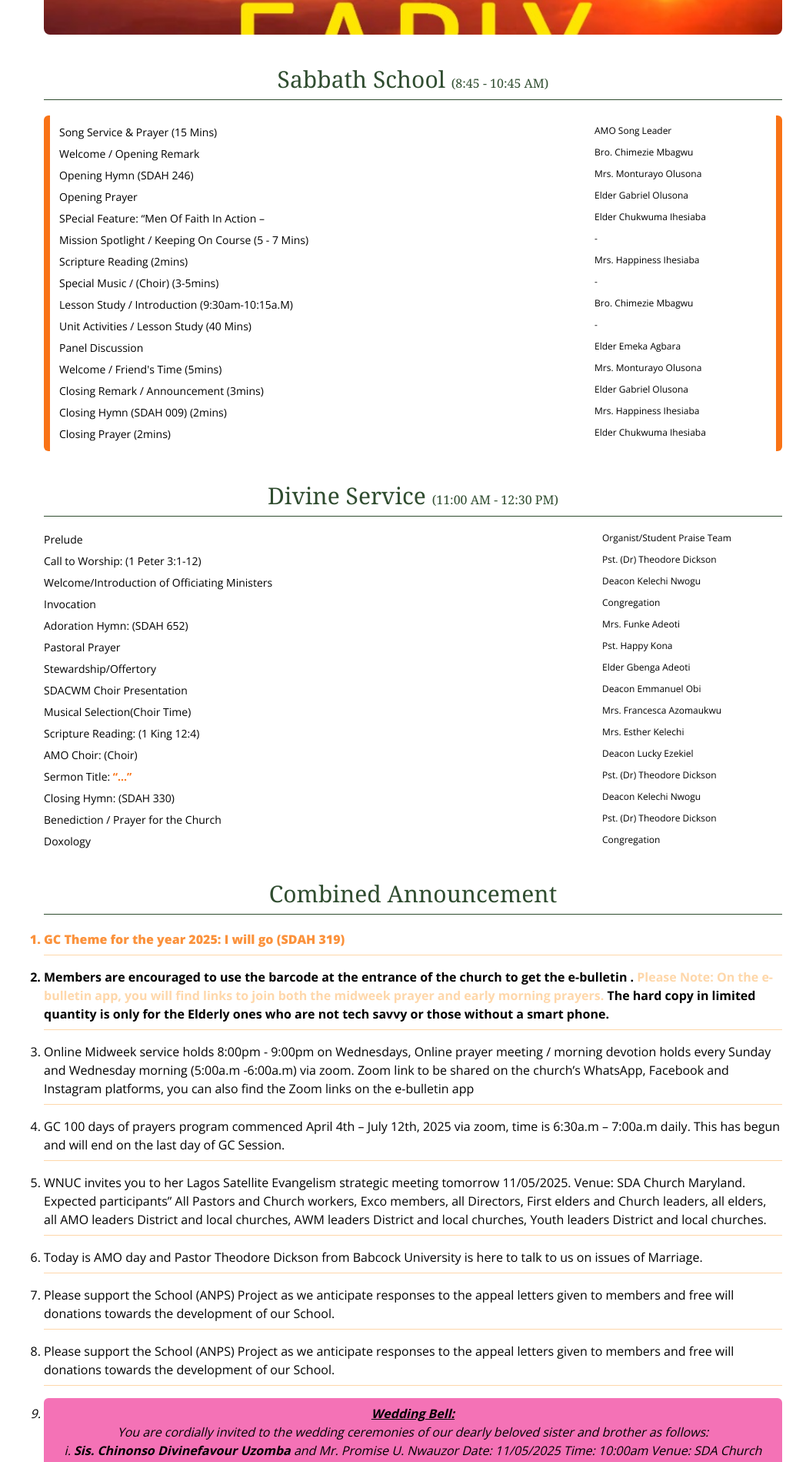
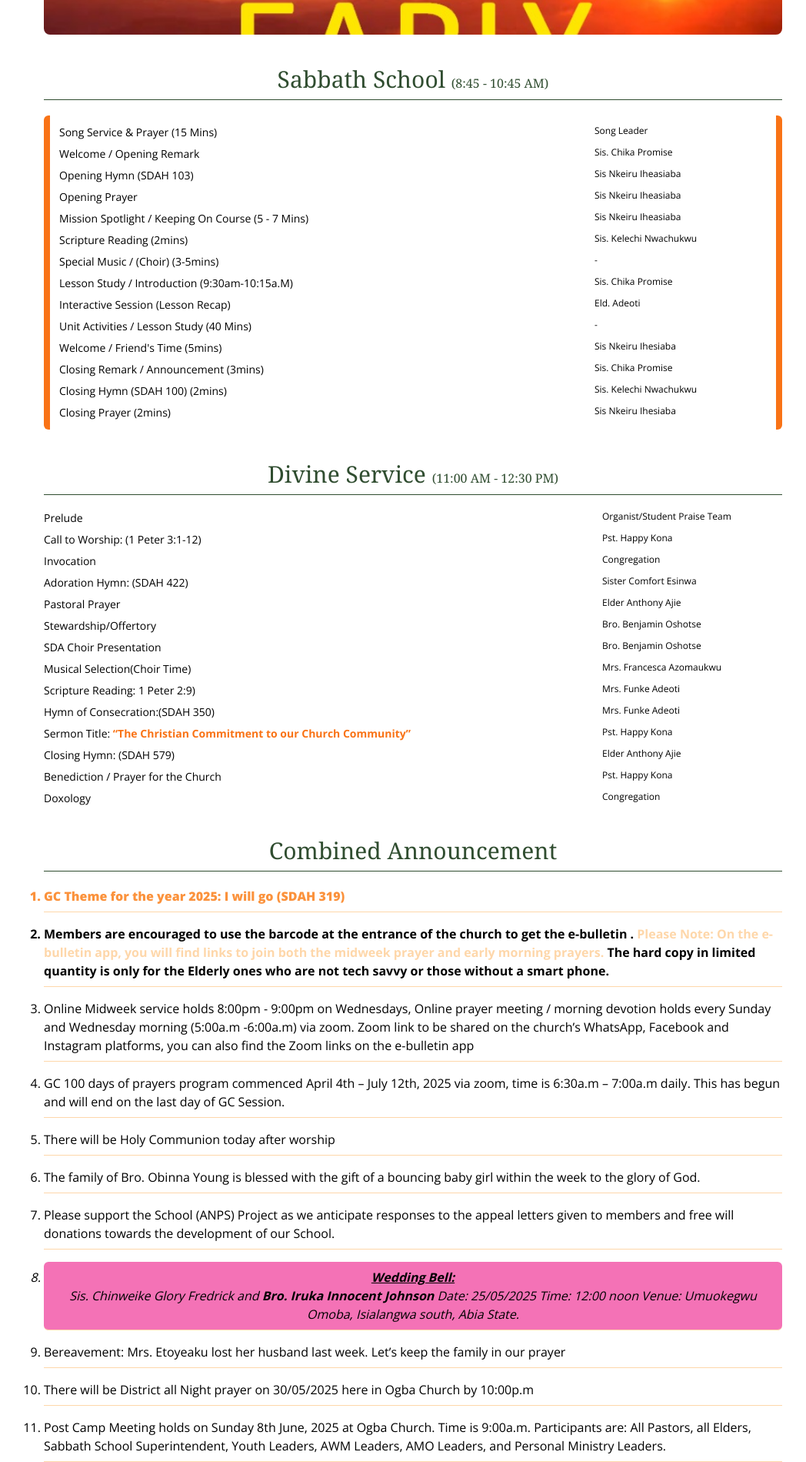
Before and after one commit to solomonsunday/SDAOGBACHURCHEBULLETIN, a Next.js app: page / in a window 1280 px wide. Shown: the part 860-2759 px from the top of the page at 77% size, without its empty margins (103-1151 px from the left). Built offline with nearby package versions, Linux system fonts and the light colour scheme; a web font is replaced by a local one.

Commit message:
updated for this sabbath

```diff
--- a/src/components/Programs/Announcement.tsx
+++ b/src/components/Programs/Announcement.tsx
@@ -35,47 +35,41 @@ const Announcement = () => {
             end on the last day of GC Session.
           </li>
           <li className="pb-2 border-b border-orange-200">
-            WNUC invites you to her Lagos Satellite Evangelism strategic meeting
-            tomorrow 11/05/2025. Venue: SDA Church Maryland. Expected
-            participants” All Pastors and Church workers, Exco members, all
-            Directors, First elders and Church leaders, all elders, all AMO
-            leaders District and local churches, AWM leaders District and local
-            churches, Youth leaders District and local churches.
+            There will be Holy Communion today after worship
           </li>
           <li className="pb-2 border-b border-orange-200">
-            Today is AMO day and Pastor Theodore Dickson from Babcock University
-            is here to talk to us on issues of Marriage.
+            The family of Bro. Obinna Young is blessed with the gift of a
+            bouncing baby girl within the week to the glory of God.
           </li>
           <li className="pb-2 border-b border-orange-200">
             Please support the School (ANPS) Project as we anticipate responses
             to the appeal letters given to members and free will donations
             towards the development of our School.
           </li>
-          <li className="pb-2 border-b border-orange-200">
-            Please support the School (ANPS) Project as we anticipate responses
-            to the appeal letters given to members and free will donations
-            towards the development of our School.
-          </li>{" "}
           <li className="pb-2 border-b border-orange-200 italic bg-pink-400 rounded-md text-center p-2">
             <span className="font-bold capitalize underline">
               Wedding Bell:
               <br />{" "}
             </span>
-            You are cordially invited to the wedding ceremonies of our dearly
-            beloved sister and brother as follows:
-            <br /> i.{" "}
-            <span className="font-bold">
-              Sis. Chinonso Divinefavour Uzomba{" "}
-            </span>
-            and Mr. Promise U. Nwauzor Date: 11/05/2025 Time: 10:00am Venue: SDA
-            Church Iheorji Umuogele District Aba, Abia State.
-            <br />
-            <br />
-            ii. Sis. Chinweike Glory Fredrick and{" "}
-            <span className="font-bold">Bro. Iruka Innocent Johnson</span>
+            Sis. Chinweike Glory Fredrick and{" "}
+            <span className="font-bold">Bro. Iruka Innocent Johnson </span>
             Date: 25/05/2025 Time: 12:00 noon Venue: Umuokegwu Omoba, Isialangwa
             south, Abia State.
           </li>
+          <li className="pb-2 border-b border-orange-200">
+            Bereavement: Mrs. Etoyeaku lost her husband last week. Let’s keep
+            the family in our prayer
+          </li>{" "}
+          <li className="pb-2 border-b border-orange-200">
+            There will be District all Night prayer on 30/05/2025 here in Ogba
+            Church by 10:00p.m
+          </li>{" "}
+          <li className="pb-2 border-b border-orange-200">
+            Post Camp Meeting holds on Sunday 8th June, 2025 at Ogba Church.
+            Time is 9:00a.m. Participants are: All Pastors, all Elders, Sabbath
+            School Superintendent, Youth Leaders, AWM Leaders, AMO Leaders, and
+            Personal Ministry Leaders.
+          </li>{" "}
           <li className="pb-2 border-b border-orange-200">
             LMC AMO one day retreat is May 25th, 2025. Registration is ₦5,000
             with bag, ₦3,000 without bag.
--- a/src/components/Programs/DivineService.tsx
+++ b/src/components/Programs/DivineService.tsx
@@ -14,43 +14,43 @@ const DivineService = () => {
           <div className="col-span-3 text-sm">
             Call to Worship: (1 Peter 3:1-12)
           </div>
-          <div className="text-xs"> Pst. (Dr) Theodore Dickson</div>
-          <div className="col-span-3 text-sm">
+          <div className="text-xs">Pst. Happy Kona</div>
+          {/* <div className="col-span-3 text-sm">
             {" "}
             Welcome/Introduction of Officiating Ministers
           </div>
-          <div className="text-xs"> Deacon Kelechi Nwogu</div>
+          <div className="text-xs"> Deacon Kelechi Nwogu</div> */}
           <div className="col-span-3 text-sm"> Invocation</div>
           <div className="text-xs">Congregation</div>
-          <div className="col-span-3 text-sm">Adoration Hymn: (SDAH 652)</div>
-          <div className="text-xs"> Mrs. Funke Adeoti</div>
+          <div className="col-span-3 text-sm">Adoration Hymn: (SDAH 422)</div>
+          <div className="text-xs">  Sister Comfort Esinwa</div>
           <div className="col-span-3 text-sm"> Pastoral Prayer</div>
-          <div className="text-xs"> Pst. Happy Kona</div>
+          <div className="text-xs"> Elder Anthony Ajie</div>
           <div className="col-span-3 text-sm"> Stewardship/Offertory </div>
-          <div className="text-xs">Elder Gbenga Adeoti</div>
-          <div className="col-span-3 text-sm">SDACWM Choir Presentation</div>
-          <div className="text-xs"> Deacon Emmanuel Obi</div>
+          <div className="text-xs"> Bro. Benjamin Oshotse</div>
+          <div className="col-span-3 text-sm">SDA Choir Presentation</div>
+          <div className="text-xs">  Bro. Benjamin Oshotse</div>
 
           <div className="col-span-3 text-sm">
             Musical Selection(Choir Time)
           </div>
           <div className="text-xs">Mrs. Francesca Azomaukwu</div>
           <div className="col-span-3 text-sm">
-            Scripture Reading: (1 King 12:4)
+            Scripture Reading: 1 Peter 2:9)
           </div>
-          <div className="text-xs">Mrs. Esther Kelechi</div>
-          <div className="col-span-3 text-sm">AMO Choir: (Choir)</div>
-          <div className="text-xs"> Deacon Lucky Ezekiel</div>
+          <div className="text-xs"> Mrs. Funke Adeoti</div>
+          <div className="col-span-3 text-sm">Hymn of Consecration:(SDAH 350)</div>
+          <div className="text-xs">Mrs. Funke Adeoti</div>
           <div className="col-span-3 text-sm">
-            Sermon Title: <span className="font-bold text-orange-500"> “...”</span>
+            Sermon Title: <span className="font-bold text-orange-500"> “The Christian Commitment to our Church Community”</span>
           </div>
-          <div className="text-xs">Pst. (Dr) Theodore Dickson</div>
-          <div className="col-span-3 text-sm">Closing Hymn: (SDAH 330) </div>
-          <div className="text-xs"> Deacon Kelechi Nwogu</div>
+          <div className="text-xs">Pst. Happy Kona</div>
+          <div className="col-span-3 text-sm">Closing Hymn: (SDAH 579) </div>
+          <div className="text-xs">Elder Anthony Ajie</div>
           <div className="col-span-3 text-sm">
             Benediction / Prayer for the Church
           </div>
-          <div className="text-xs"> Pst. (Dr) Theodore Dickson</div>
+          <div className="text-xs"> Pst. Happy Kona</div>
           <div className="col-span-3 text-sm">Doxology</div>
           <div className="text-xs"> Congregation</div>
         </div>
--- a/src/components/Programs/PastorDesk.tsx
+++ b/src/components/Programs/PastorDesk.tsx
@@ -10,17 +10,11 @@ const PastorDesk = () => {
         <div className="space-y-3">
           <div className="text-lg font-semibold underline">
             <p className="dark:text-white">
-              Ellen G. White, Counsels for the Church, 261
+             Romans 12:9-11(ESV)
             </p>
           </div>
           <p className="text-orange-500">
-            “God made from the man a woman, to be a companion and helpmeet for
-            him, to be one with him, to cheer encourage, and bless him, he in
-            his turn to be her strong helper. All who enter into matrimonial
-            relations with a holy purpose – the husband to obtain the pure
-            affections of a woman’s heart, the wife to soften and improve her
-            husband’s character and give completeness-fulfil God’s purpose for
-            them."
+            “Let love be genuine. Abhor what is evil; hold fast to what is good. Love one another with brotherly affection. Outdo one another in showing honor. Do not be slothful in zeal, be fervent in spirit, serve the Lord."
           </p>
         </div>
       </section>
--- a/src/components/Programs/SabbathSchool.tsx
+++ b/src/components/Programs/SabbathSchool.tsx
@@ -12,31 +12,31 @@ const SabbathSchool = () => {
           {" "}
           Song service & Prayer (15 Mins)
         </div>
-        <div className="text-xs capitalize">AMO Song Leader</div>
+        <div className="text-xs capitalize">Song Leader</div>
         <div className="col-span-3 text-sm capitalize">
           Welcome / Opening Remark
         </div>
-        <div className="text-xs">Bro. Chimezie Mbagwu</div>
+        <div className="text-xs">Sis. Chika Promise</div>
         <div className="col-span-3 text-sm capitalize">
-          Opening Hymn (SDAH 246)
+          Opening Hymn (SDAH 103)
         </div>
-        <div className="text-xs capitalize">Mrs. Monturayo Olusona </div>
+        <div className="text-xs capitalize">Sis Nkeiru Iheasiaba </div>
         <div className="col-span-3 text-sm capitalize">Opening Prayer</div>
-        <div className="text-xs">Elder Gabriel Olusona</div>
-        <div className="col-span-3 text-sm capitalize">
+        <div className="text-xs">Sis Nkeiru Iheasiaba</div>
+        {/* <div className="col-span-3 text-sm capitalize">
           SPecial Feature: “Men of Faith in Action –{" "}
         </div>
-        <div className="text-xs"> Elder Chukwuma Ihesiaba</div>
+        <div className="text-xs"> Elder Chukwuma Ihesiaba</div> */}
 
         <div className="col-span-3 text-sm capitalize">
           {" "}
           Mission Spotlight / Keeping on Course (5 - 7 Mins)
         </div>
-        <div className="text-xs capitalize"> - </div>
+        <div className="text-xs capitalize"> Sis Nkeiru Iheasiaba </div>
         <div className="col-span-3 text-sm capitalize">
           Scripture Reading (2mins){" "}
         </div>
-        <div className="text-xs capitalize">Mrs. Happiness Ihesiaba</div>
+        <div className="text-xs capitalize"> Sis. Kelechi Nwachukwu</div>
         <div className="col-span-3 text-sm capitalize">
           {" "}
           Special Music / (Choir) (3-5mins)
@@ -45,22 +45,22 @@ const SabbathSchool = () => {
         <div className="col-span-3 text-sm capitalize">
           Lesson Study / Introduction (9:30am-10:15a.m)
         </div>
-        <div className="text-xs capitalize">Bro. Chimezie Mbagwu </div>
-        {/* <div className="col-span-3 text-sm capitalize">
+        <div className="text-xs capitalize">Sis. Chika Promise </div>
+        <div className="col-span-3 text-sm capitalize">
           {" "}
-          Interactive Session (Quarters Recap)
+          Interactive Session (Lesson Recap)
         </div>
-        <div className="text-xs capitalize">Bro. Chimezie Mbagwu </div> */}
+        <div className="text-xs capitalize"> Eld. Adeoti </div>
         <div className="col-span-3 text-sm capitalize">
           Unit Activities / Lesson Study (40 Mins)
         </div>
         <div className="text-xs capitalize">-</div>
-        <div className="col-span-3 text-sm capitalize">Panel Discussion</div>
-        <div className="text-xs capitalize">Elder Emeka Agbara</div>
+        {/* <div className="col-span-3 text-sm capitalize">Panel Discussion</div>
+        <div className="text-xs capitalize">Elder Emeka Agbara</div> */}
         <div className="col-span-3 text-sm capitalize">
           Welcome / Friend's time (5mins)
         </div>
-        <div className="text-xs capitalize">Mrs. Monturayo Olusona</div>
+        <div className="text-xs capitalize">Sis Nkeiru Ihesiaba</div>
         {/* <div className="col-span-3 text-sm capitalize">
           Sabbath School Report
         </div>
@@ -68,15 +68,15 @@ const SabbathSchool = () => {
         <div className="col-span-3 text-sm capitalize">
           Closing Remark / Announcement (3mins)
         </div>
-        <div className="text-xs capitalize">Elder Gabriel Olusona</div>
+        <div className="text-xs capitalize">Sis. Chika Promise</div>
         <div className="col-span-3 text-sm capitalize">
-          Closing Hymn (SDAH 009) (2mins)
+          Closing Hymn (SDAH 100) (2mins)
         </div>
-        <div className="text-xs capitalize"> Mrs. Happiness Ihesiaba</div>
+        <div className="text-xs capitalize"> Sis. Kelechi Nwachukwu</div>
         <div className="col-span-3 text-sm capitalize">
           Closing Prayer (2mins)
         </div>
-        <div className="text-xs"> Elder Chukwuma Ihesiaba</div>
+        <div className="text-xs">Sis Nkeiru Ihesiaba</div>
       </div>
     </section>
   );
```
Also changed, not shown: src/components/Programs/Welcome.tsx (+6 -7 lines).
